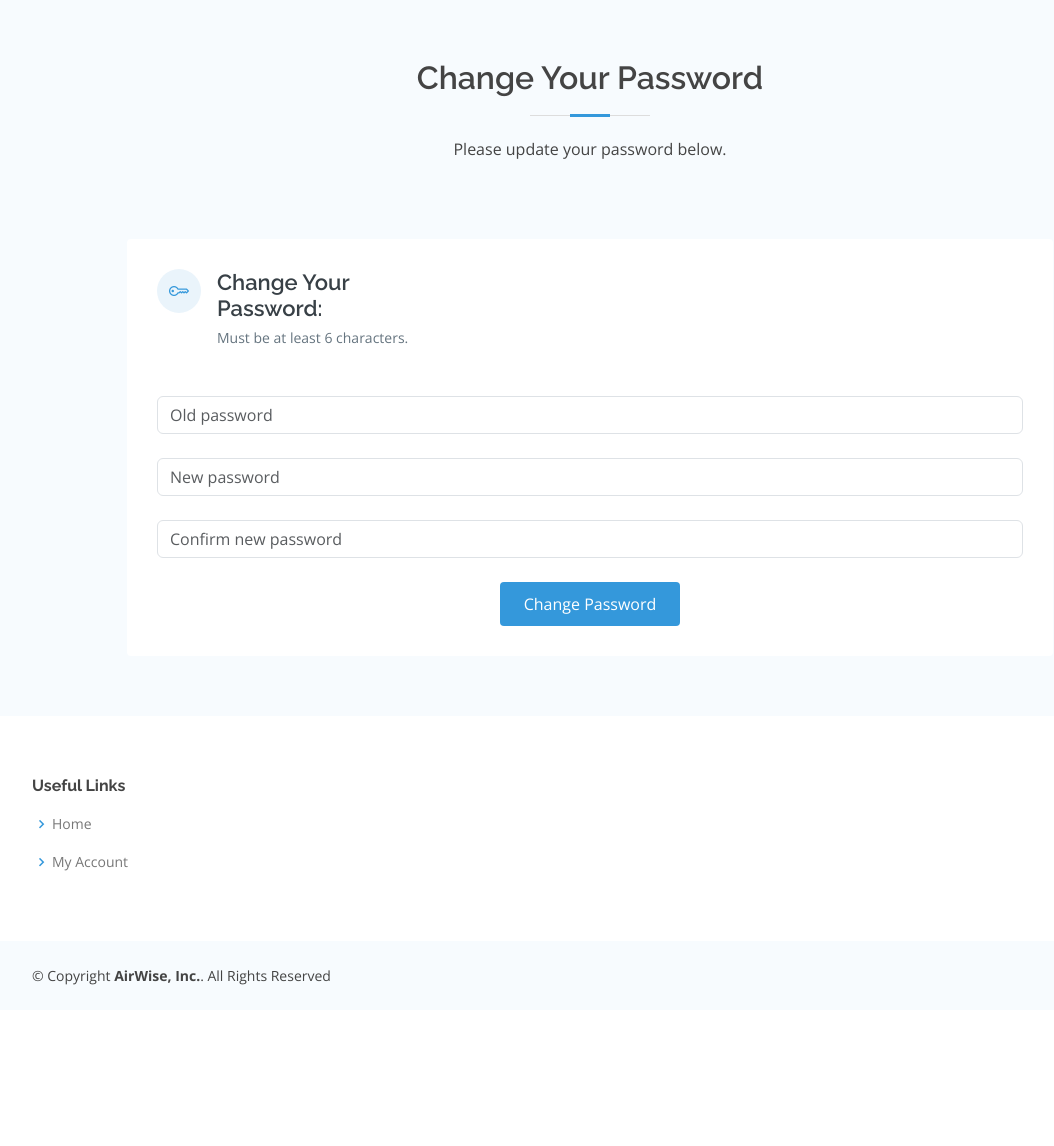
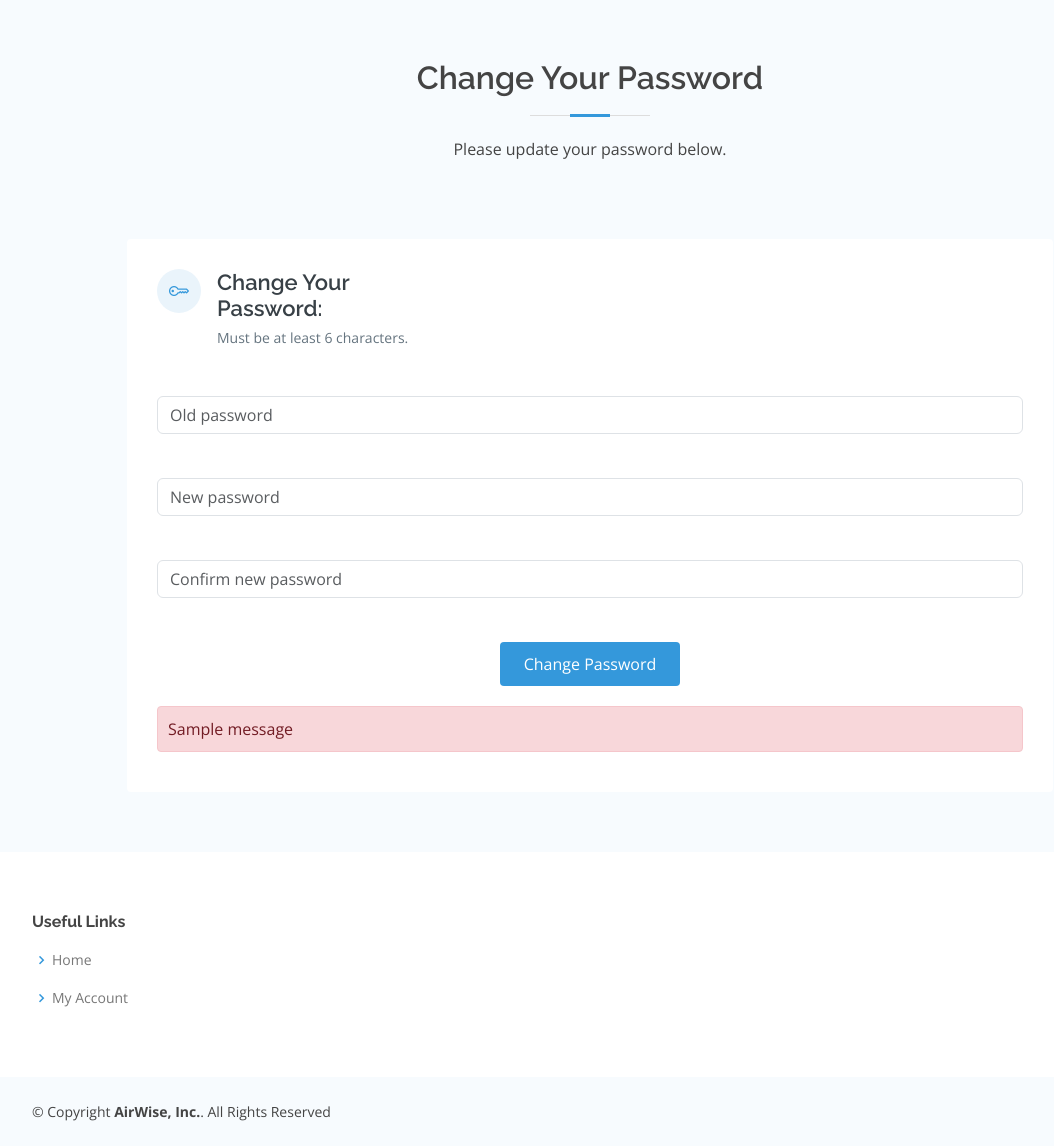
Before and after one commit to sarahstalbin/aviation_weather_app_capstone, a Flask app: page /change_password in a window 1280 px wide. Shown: the part 272-1418 px from the top of the page, without its empty margins (50-1104 px from the left). Before the commit the page ends 1257 px from the top, so only its background shows below. Run offline with Flask 2, Linux system fonts and the light colour scheme; a user stored in the database is signed in; tables that the repository leaves empty hold one stand-in row (values such as "Sample post"); one stand-in notice (Sample message) is shown; some libraries are stand-ins or nearby versions.

Commit message:
Add divs for error messages.

```diff
--- a/airwise_front_end/templates/change_password.html
+++ b/airwise_front_end/templates/change_password.html
@@ -54,27 +54,42 @@
 		    {{ form.hidden_tag() }}
 		    <div class="form-group">
                       {{ form.old_password(size=40, class="form-control", placeholder="Old password") }}<br>
+                      <div id="flash-messages">
                         {% for error in form.old_password.errors %}
-                        <span class="error-message">[{{ error }}]</span>
+                          <div class="flash-message">{{ error }}</span>
                         {% endfor %}
                       </div>
+    		    </div>
+
 		    <div class="form-group">
                       {{ form.new_password(size=40, class="form-control", placeholder="New password") }}<br>
+                      <div id="flash-messages">
                         {% for error in form.new_password.errors %}
-                        <span class="error-message">[{{ error }}]</span>
+                          <div class="flash-message">{{ error }}</span>
                         {% endfor %}
                       </div>
+		    </div>
+
                     <div>
                       {{ form.confirm_new_password(size=40, class="form-control", placeholder="Confirm new password") }}<br>
+                      <div id="flash-messages">
 		        {% for error in form.confirm_new_password.errors %}
-                        <span class="error-message">[{{ error }}]</span>
+                          <div class="flash-message">{{ error }}</span>
                         {% endfor %}
+		      </div>
                     </div>
 
     		    <div class="text-center">
 		      <button type="submit" class="btn btn-primary">{{ form.submit.label }}</button>
 		    </div>
 		  </form>
+
+                  <div id="flash-messages">
+                    {% for message in get_flashed_messages() %}
+                      <div class="flash-message">{{ message }}</div>
+                    {% endfor %}
+                  </div>
+
 		</div>
 
               </div>
```
Lines whose indentation alone changed are shown as unchanged.
